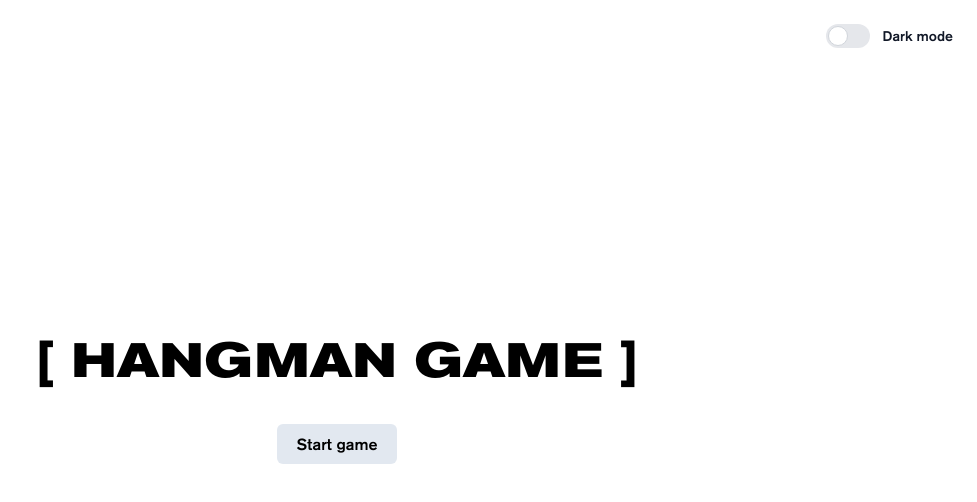
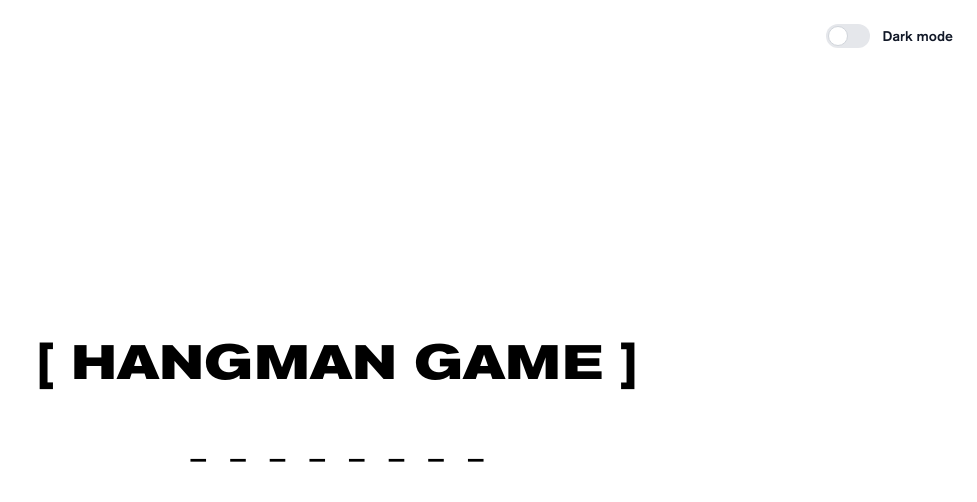
Before and after one commit to malienkoN/hangman-game, a website built with Vite: page index.html in a window 1280 px wide. Both pictures are taken after a click on the button "Start game". Shown: the whole page, without its empty margins (303-1280 px from the left). Built offline with nearby package versions, Linux system fonts and the light colour scheme.

Commit message:
random word choice, add placeholders according to the word length

```diff
--- a/src/css/style.css
+++ b/src/css/style.css
@@ -21,7 +21,8 @@
     font-family: Akzidenz;
     font-weight: 400;
     font-style: normal;
-    src: url('/fonts/akzidenz/AkzidenzGroteskPro-Regular.otf') format('opentype');
+    src: url('/fonts/akzidenz/AkzidenzGroteskPro-Regular.otf')
+      format('opentype');
   }
 
   html {
@@ -31,12 +32,15 @@
 
 @layer components {
   #app {
-    @apply h-screen flex flex-col justify-center items-center dark:text-white dark:bg-zinc-800
+    @apply h-screen flex flex-col justify-center items-center dark:text-white dark:bg-zinc-800;
   }
   .logo {
-    @apply text-2xl sm:text-4xl md:text-5xl font-bold
+    @apply text-2xl sm:text-4xl md:text-5xl font-bold;
   }
   .button-primary {
-    @apply bg-slate-200 dark:bg-indigo-500 dark:hover:bg-indigo-600 rounded-md font-medium px-5 py-2 hover:bg-slate-300
+    @apply bg-slate-200 dark:bg-indigo-500 dark:hover:bg-indigo-600 rounded-md font-medium px-5 py-2 hover:bg-slate-300;
+  }
+  .letter {
+    @apply mx-2 text-3xl font-medium;
   }
 }
--- /dev/null
+++ b/src/js/consts.js
@@ -0,0 +1,3 @@
+export const WORDS = ['code', 'frontend', 'programming'];
+
+export const KEYBOARD_LETTERS = Array.from('ABCDEFGHIJKLMNOPQRSTUVWXYZ');
--- /dev/null
+++ b/src/js/game.js
@@ -0,0 +1,23 @@
+import { WORDS, KEYBOARD_LETTERS } from './consts';
+
+const gameDiv = document.querySelector('#game');
+
+const createPlaceholdersHTML = () => {
+  const word = sessionStorage.getItem('word');
+  const placeHoldersHTML = word
+    .split('')
+    .reduce(
+      (acc, _, i) => acc + `<span id="letter_${i}" class="letter"> _ </span>`,
+      ''
+    );
+  return `<div id="placeholders" class="placeholders-wrapper">${placeHoldersHTML}</div>`;
+};
+
+export const startGame = () => {
+  const randomIndex = Math.floor(Math.random() * WORDS.length);
+  const wordToGuess = WORDS[randomIndex];
+  sessionStorage.setItem('word', wordToGuess);
+  gameDiv.innerHTML = createPlaceholdersHTML();
+};
+
+console.log(KEYBOARD_LETTERS);
--- a/src/js/main.js
+++ b/src/js/main.js
@@ -1,9 +1,8 @@
 import '../css/style.css';
 import { darkModeHandle } from './utils';
+import { startGame } from './game';
 
 darkModeHandle();
 
 const startGameBtn = document.querySelector('#startGame');
-startGameBtn.addEventListener('click', () => {
-  console.log('Start game');
-});
+startGameBtn.addEventListener('click', startGame);
```
